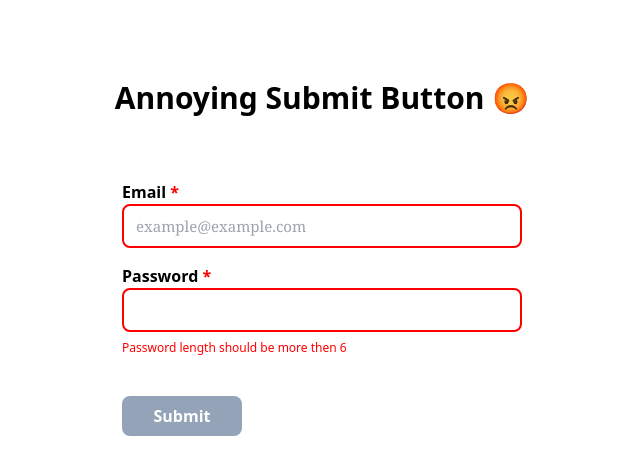
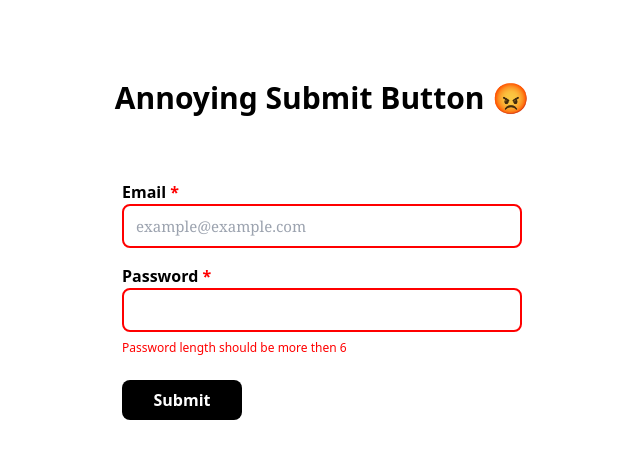
Before and after one commit to DevExplorerVaibhav/React-Practice, a React (Create React App) app: page / in a window 1280 px wide. Shown: the top 474 px of the page, without its empty margins (318-958 px from the left). Built offline with nearby package versions, Linux system fonts and the light colour scheme.

Commit message:
modified code for toggle and added coments

```diff
--- a/src/Projects/AnnoyingButton.js
+++ b/src/Projects/AnnoyingButton.js
@@ -6,20 +6,22 @@ function AnnoyingButton() {
         password:'',
     });
     const [toggle,setToggle]=useState(false);
-    console.log(form.email.length);
+    //onchange input fields
     function handleChange(event){
       setForm((prevState) =>({
         ...prevState,[event.target.name]:event.target.value
       }))
     }
+    //on mouse enter handler
     const annoySubmitButton=()=>{
         if (form.password.length < 6) {
             setToggle((prevState) => !prevState);
           }
     }
+    //handler function on form submit
     const handleSubmit=(e) =>{
     e.preventDefault();
-    alert("form submitted");
+    alert("Thanks, the form was submitted");
     setForm({
         email:'',
         password:'',
@@ -30,6 +32,7 @@ function AnnoyingButton() {
       <h1 className='font-bold text-3xl'>Annoying Submit Button 😡</h1>
       <form className='flex flex-col mt-16 w-[400px] gap-4' method='post' onSubmit={handleSubmit}>
       <div className='flex flex-col'>
+      {/*email input field */}
       <label className='font-semibold'>Email
           <span className='text-[red]'>&nbsp;*</span></label>
           <input className={`pl-3 ${(form.email.length>6) ? ('border-[#03bb56] border-2 text-[#03bb56]')
@@ -38,6 +41,7 @@ function AnnoyingButton() {
            minLength={6} placeholder='example@example.com' onChange={handleChange} required/>
       </div>
       <div className='flex flex-col'>
+       {/*password input field */}
        <label className='font-semibold'>Password
           <span className='text-[red]'>&nbsp;*</span></label>
           <input className={`${(form.password.length>6) ? ('border-[#03bb56] border-2 text-[#03bb56]')
@@ -45,13 +49,14 @@ function AnnoyingButton() {
           value={form.password} type='password' name="password" minLength={6}  onChange={handleChange} required/>
 
           <div className='text-[#ff0000] text-[12px] leading-8'>
-          {form.password.length<6? (<p>Password length should be more then 6</p>):<p></p>}</div>
+          {form.password.length <= 6? (<p>Password length should be more then 6</p>):<p>&nbsp;</p>}</div>
          </div>
-        <div className={`flex ${(toggle)? 'text-[#454d56] justify-end': 'text-[#2354f7] justify-start'} w-[400px]`}></div>
-        <button className={`text-white outline-none font-semibold bg-slate-400 w-[120px] rounded-lg px-2 py-2
-        ${(toggle)? 'bg-[#03bb56] justify-start': 'bg-[#000] justify-end mr-0'}`}
+        <div className={`flex ${(toggle)? 'justify-end': 'justify-start'}`}>
+        <button className={`text-white outline-none font-semibold w-[120px] rounded-lg px-2 py-2
+        ${(form.password.length>6)? 'bg-[#03bb56]': 'bg-[#000000]'}`}
         onMouseEnter={annoySubmitButton}
         >Submit</button>
+        </div>
       </form>
     </div>
   )
--- a/src/index.css
+++ b/src/index.css
@@ -1,3 +1,9 @@
 @tailwind base;
 @tailwind components;
 @tailwind utilities;
+
+*,*::after,*::before{
+    box-sizing: border-box;
+    margin: 0;
+    padding: 0;
+}
```
